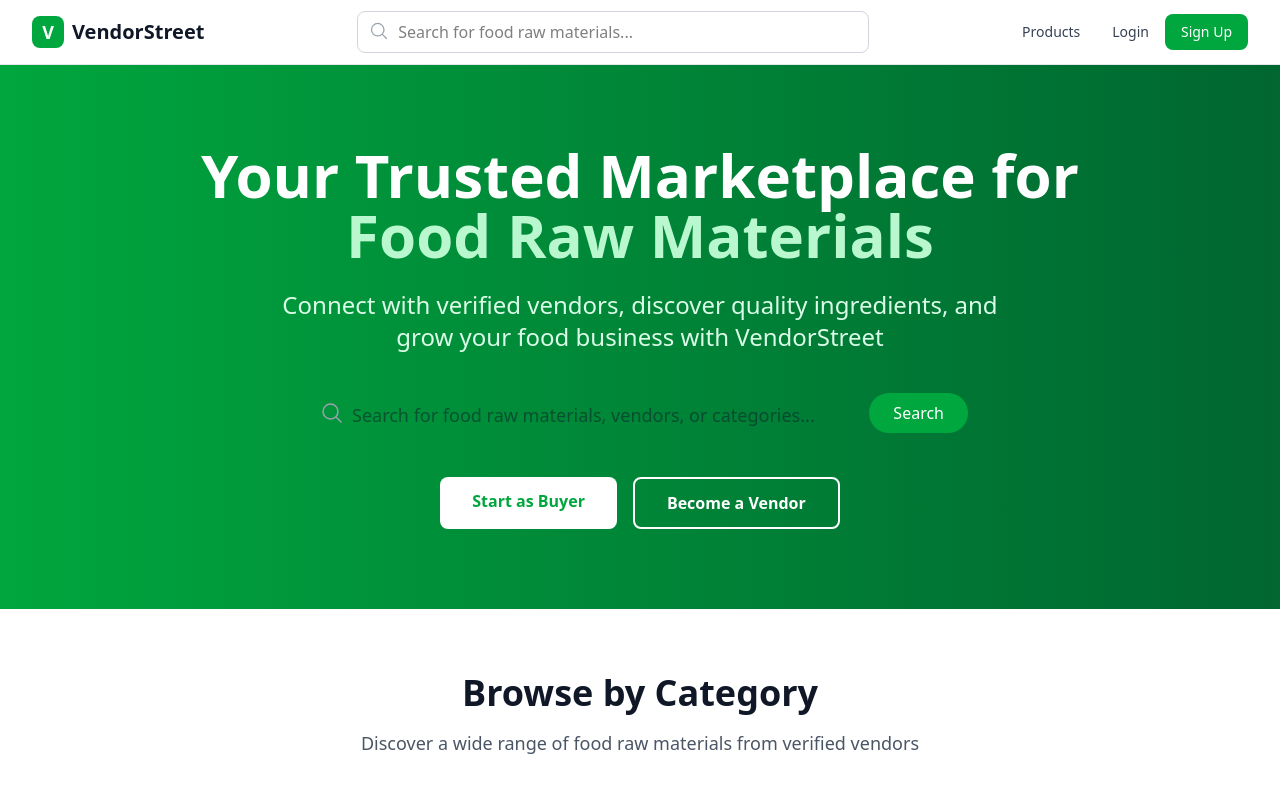
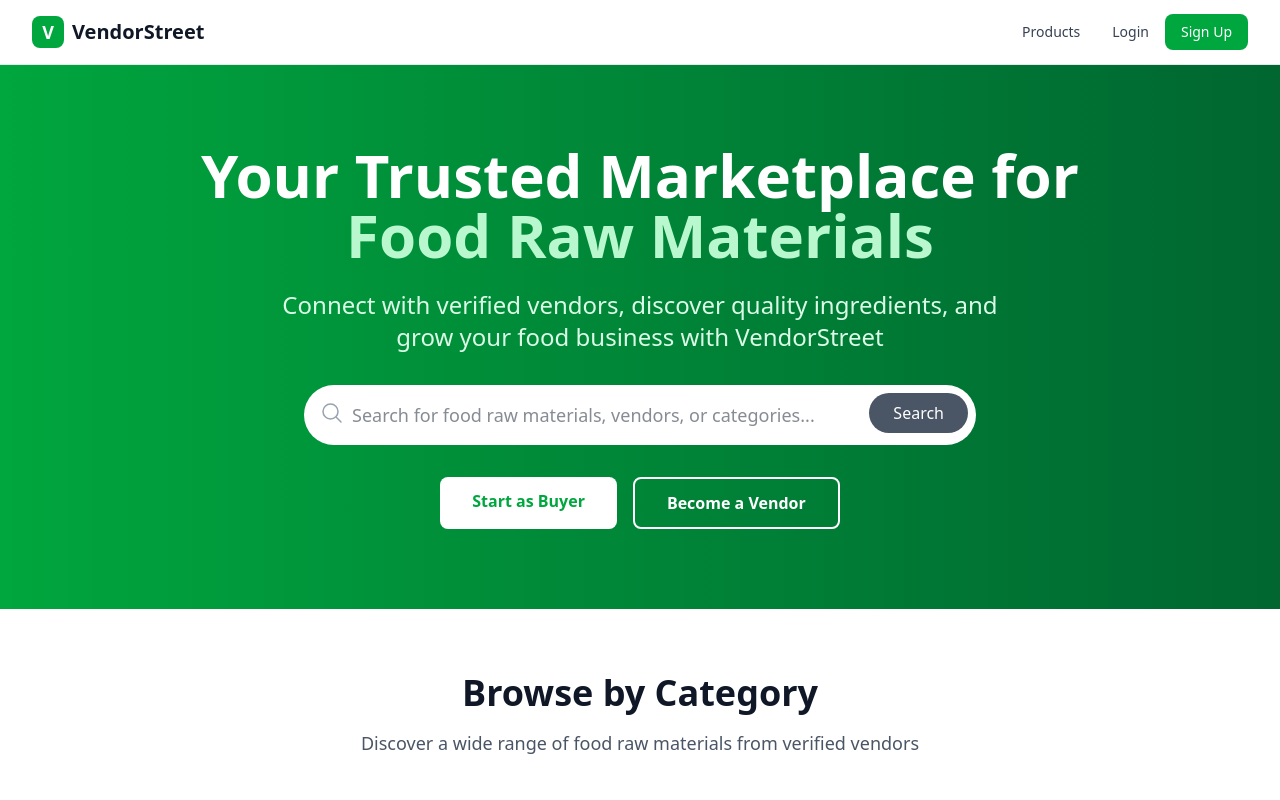
Before and after one commit to ArchitSaxena349/vendorstreet, a React (Vite) app in the folder Frontend/: page / in a window 1280 px wide. Shown: the top 800 px of the page. Built offline with nearby package versions, Linux system fonts and the light colour scheme; grey boxes are pictures that could not be loaded.

Commit message:
more changes

```diff
--- a/Frontend/src/components/Header.jsx
+++ b/Frontend/src/components/Header.jsx
@@ -50,7 +50,7 @@ const Header = ({ user, userRole, onLogout }) => {
           </div>
 
           {/* Search Bar - Desktop */}
-          <div className="hidden md:flex flex-1 max-w-lg mx-8">
+          {/* <div className="hidden md:flex flex-1 max-w-lg mx-8">
             <div className="relative w-full">
               <input
                 type="text"
@@ -59,7 +59,7 @@ const Header = ({ user, userRole, onLogout }) => {
               />
               <MagnifyingGlassIcon className="absolute left-3 top-2.5 h-5 w-5 text-gray-400" />
             </div>
-          </div>
+          </div> */}
 
           {/* Navigation Links - Desktop */}
           <nav className="hidden md:flex items-center space-x-8">
--- a/Frontend/src/pages/Home.jsx
+++ b/Frontend/src/pages/Home.jsx
@@ -82,10 +82,10 @@ const Home = () => {
                   placeholder="Search for food raw materials, vendors, or categories..."
                   value={searchQuery}
                   onChange={(e) => setSearchQuery(e.target.value)}
-                  className="w-full px-6 py-4 pl-12 text-gray-900 rounded-full text-lg focus:ring-4 focus:ring-green-300 focus:outline-none"
+                  className="w-full bg-white px-6 py-4 pl-12 text-gray-900 rounded-full text-lg focus:ring-4 focus:ring-green-300 focus:outline-none"
                 />
                 <MagnifyingGlassIcon className="absolute left-4 top-4 h-6 w-6 text-gray-400" />
-                <button className="absolute right-2 top-2 bg-green-600 text-white px-6 py-2 rounded-full hover:bg-green-700 transition-colors">
+                <button className="absolute right-2 top-2 bg-gray-600 text-white px-6 py-2 rounded-full hover:bg-green-700 transition-colors">
                   Search
                 </button>
               </div>
```
